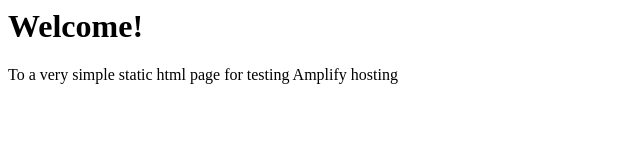
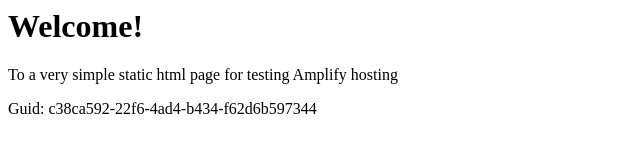
Before and after one commit to aws-aemilia-pdx/Github-PR-Commit-Integration-Test-DoNotTouch-v1-gamma-us-west-2, a website: page src/index.html in a window 1280 px wide. Shown: the whole page, without its empty margins (0-640 px from the left). Drawn offline with Linux system fonts and the light colour scheme.

Commit message:
commit from integ tests

```diff
--- a/src/index.html
+++ b/src/index.html
@@ -1,3 +1,5 @@
+
+
 <html lang="en">
 
 <head>
@@ -10,6 +12,6 @@
 <body>
     <h1>Welcome!</h1>
     <p>To a very simple static html page for testing Amplify hosting</p>
-</body>
+    <p>Guid: c38ca592-22f6-4ad4-b434-f62d6b597344</p></body>
 
 </html>
```
